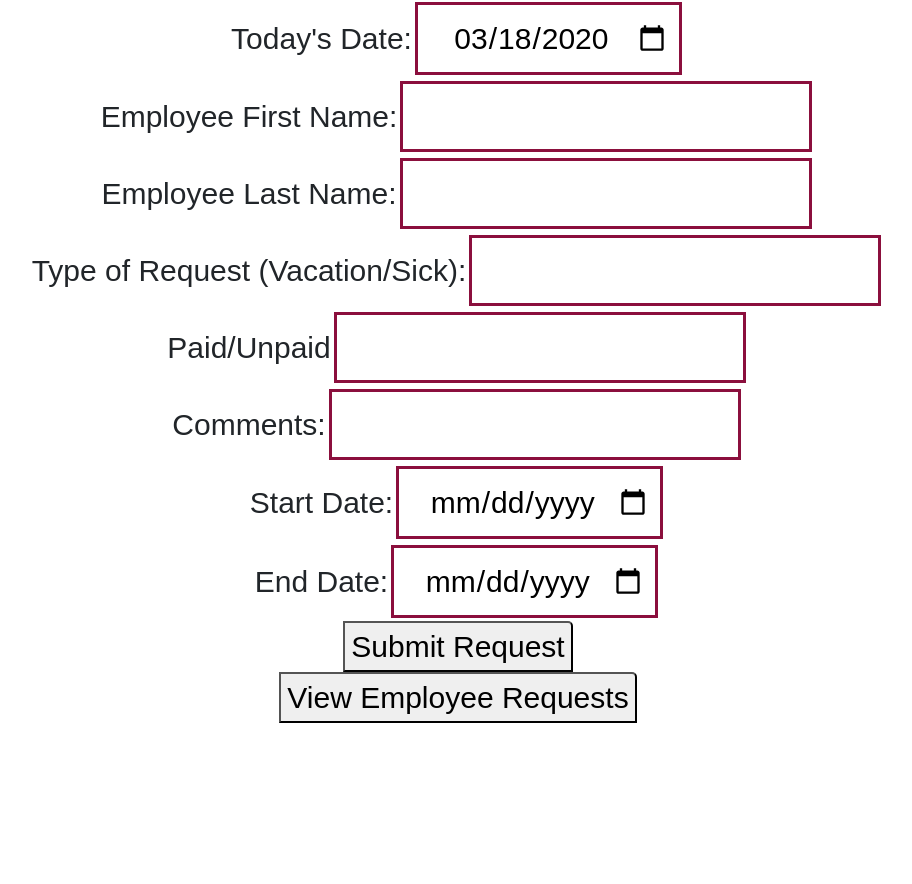
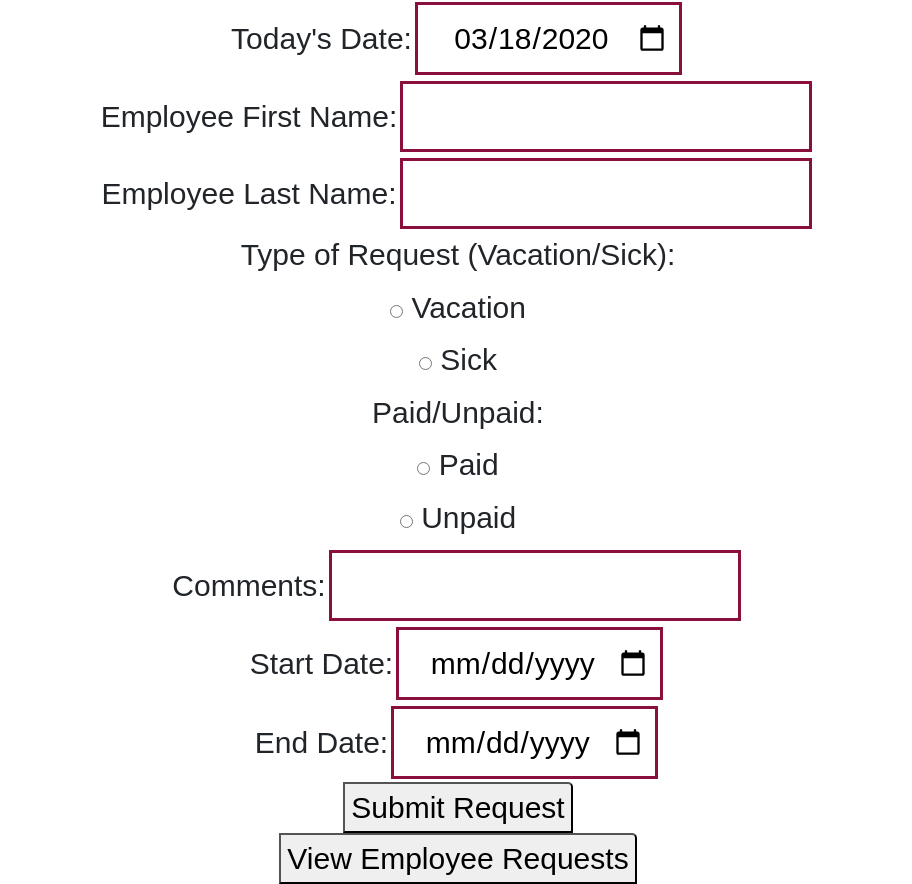
Before and after one commit to LazaroFranco/Business_App, a PHP site: page /Man-A-Biz/app/vacationRequests.php in a window 1280 px wide. Shown: the part 448-1332 px from the top of the page, without its empty margins (182-1094 px from the left). Before the commit the page ends 1171 px from the top, so only its background shows below. Run offline with PHP 8.4, Linux system fonts and the light colour scheme.

Commit message:
forgot to switch branches.  change html to radio button options for vacation request form.

```diff
--- a/app/employeeApproval.php
+++ b/app/employeeApproval.php
@@ -81,7 +81,7 @@ if (!$conn) {
     }
     mysqli_close($conn);
 
-    echo "<footer>
+    /*echo "<footer>
             <h2 class='footer-h1'>Man-A-Biz</h2>
             <address>
                 <p>750 E King St</p>
@@ -89,4 +89,5 @@ if (!$conn) {
                 <p><a href='tel:1-717-299-7701' class='phone'>717.299.7701</a></p>
             </address>
         </footer>";
+        */
 ?>
--- a/app/employeeHours.php
+++ b/app/employeeHours.php
@@ -40,7 +40,7 @@ if (!$conn) {
                           echo "<td name='id'>" . $row['ID'] . "</td>";
                           echo "<td name='fname'>" . $row['FName'] . "</td>";
                           echo "<td name='lname'>" . $row['LName'] . "</td>";
-                          echo "<td name='role'>" . $row['Employee_Hours'] . "</td>";
+                          echo "<td name='hours'>" . $row['Employee_Hours'] . "</td>";
                           echo "<td name='Wages>" . $row['Wages'] . "</td>";
                           echo "<td><input type='checkbox' name='check[$i]' value='".$row['ID']."'</td>";
                       echo "</tr>";
--- a/app/vacationRequests.php
+++ b/app/vacationRequests.php
@@ -23,8 +23,16 @@ if (!$conn) {
             <label>Today's Date:</label><input type="date" name="todayDate" value="<?php echo date('Y-m-d')?>"/><br>
             <label>Employee First Name:</label><input type="text" name="fname"/><br>
             <label>Employee Last Name:</label><input type="text" name="lname"/><br>
-            <label>Type of Request (Vacation/Sick):</label><input type="text" name="typeOfReq"/><br>
-            <label>Paid/Unpaid </label><input type="text" name="paidStatus"/><br>
+            <label>Type of Request (Vacation/Sick):</label><br>
+                <input type="radio" id="vacation" name="vacType" value="vacation"/>
+                <label>Vacation</label><br>
+                <input type="radio" id="sick" name="vacType" value="sick"/>
+                <label>Sick</label><br>
+            <label>Paid/Unpaid: </label><br>
+                <input type="radio" id="paid" name="paidStatus" value="paid"/>
+                <label>Paid</label><br>
+                <input type="radio" id= "unpaid" name="paidStatus" value="unpaid"/>
+                <label>Unpaid</label><br>
             <label>Comments:</label><input type="text" name="comments"/><br>
             <label>Start Date:</label><input type="date" name="startDate"/><br>
             <label>End Date:</label><input type="date" name="endDate"/><br>
@@ -42,16 +50,23 @@ if (!$conn) {
         $todayDate = $_POST['todayDate'];
         $firstName = $_POST['fname'];
         $lastName = $_POST['lname'];
-        $typeOfRequest = $_POST['typeOfReq'];
-        $paid = $_POST['paidStatus'];
+        $typeOfRequest = $_POST['vacType'];
+        $paidStatus = $_POST['paidStatus'];
         $comments = $_POST['comments'];
         $startDate = $_POST['startDate'];
         $endDate = $_POST['endDate'];
 
-        if (($todayDate != '') && ($firstName != '') && ($lastName != '') && ($typeOfRequest != '') && ($paid != '') && ($startDate != '') && ($endDate != '')) {
-            if ($paid == "paid") {
+        if (($todayDate != '') && ($firstName != '') && ($lastName != '') && ($typeOfRequest != '') && ($paidStatus != '') && ($startDate != '') && ($endDate != '')) {
+
+            if ($typeOfRequest == "vacation") {
+                $typeOfRequest = "vacation";
+            } else if ($typeOfRequest == "sick") {
+                $typeOfRequest = "sick";
+            }
+
+            if ($paidStatus == "paid") {
                 $paid = 1;
-            } else if ($paid == "unpaid") {
+            } else if ($paidStatus == "unpaid") {
                 $paid = 0;
             }
 
@@ -64,7 +79,7 @@ if (!$conn) {
                     $company_ID = $row['Company_ID'];
                 }
                 $insertVacRequest = "INSERT INTO `Vac_Req_Form` (Company_ID, Employee_ID, Today_Date, Fname, Lname, Type_of_Request, Paid, Comments, Start_Date_Requested, End_Date_Requested, Approved)
-                                     VALUES ('$company_ID', '$user_ID', '$todayDate', '$firstName', '$lastName', '$typeOfRequest', '$paid', '$comments', '$startDate', '$endDate', 0)";
+                                     VALUES ('$company_ID', '$user_ID', '$todayDate', '$firstName', '$lastName', '$typeOfRequest', '$paidStatus', '$comments', '$startDate', '$endDate', 0)";
                 if (mysqli_query($conn, $insertVacRequest)) {
                     echo "You have submitted a request for time off.";
                 } else {
@@ -95,7 +110,7 @@ if (isset($_POST['vacReqForms'])) {
                 echo "<td>" . $row['Fname'] . ' ' . $row['Lname'] . "</td>";
                 echo "<td>" . $row['Type_of_Request'] . "</td>";
                 echo "<td>" . $row['Paid'] . "</td>";
-                echo "<td>" . $row['Comments'] ?? '' . "</td>";
+                echo "<td>" . $row['Comments'] . "</td>";
                 echo "<td>" . $row['Start_Date_Requested'] . "</td>";
                 echo "<td>" . $row['End_Date_Requested'] . "</td>";
                 echo "<td><input type='checkbox' name='check[$i]' value='".$row['ID']."'/></td>";
```
